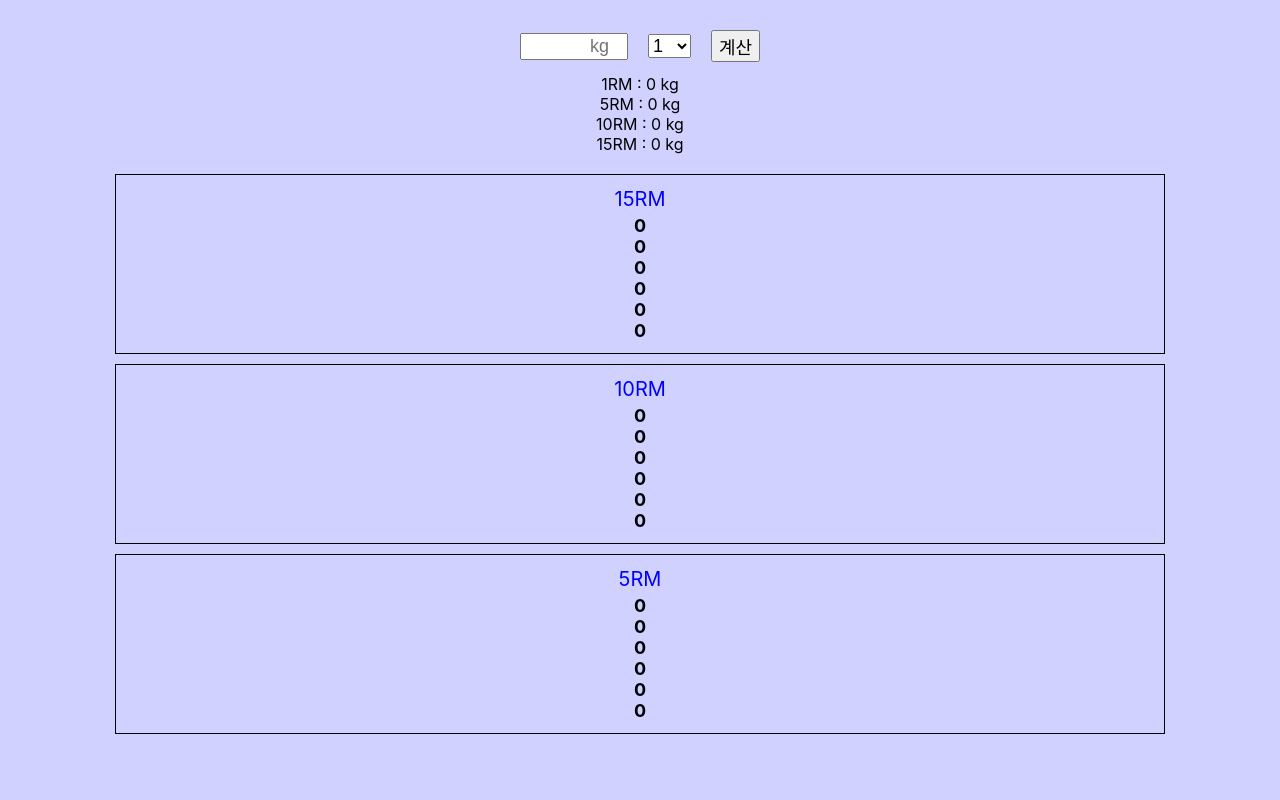
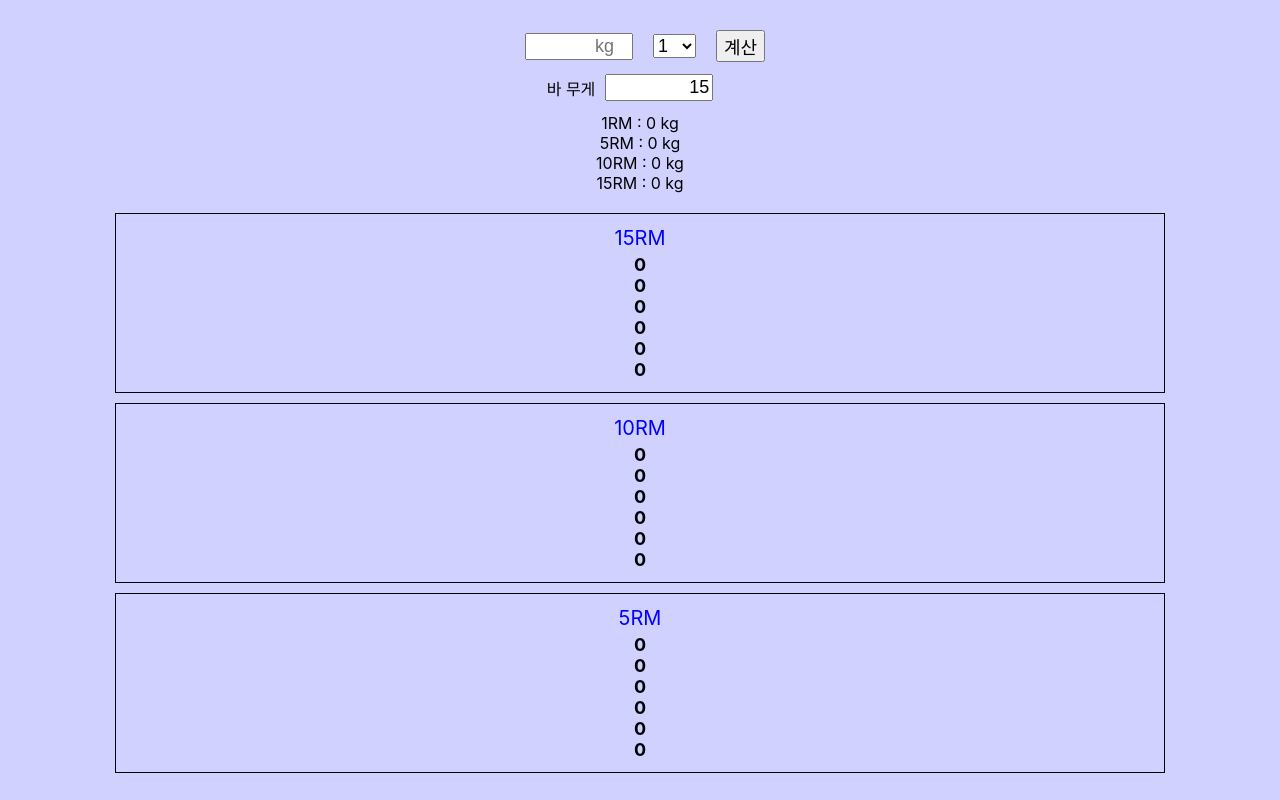
Before and after one commit to LimFull/rmCalculator, a React (Create React App) app: page / in a window 1280 px wide. Built offline with nearby package versions, Linux system fonts and the light colour scheme.

Commit message:
바 무게 입력하는 기능 추가

```diff
--- a/src/pages/home/Routines.tsx
+++ b/src/pages/home/Routines.tsx
@@ -5,13 +5,14 @@ interface Props {
     rm5: number;
     rm10: number;
     rm15: number;
+    barWeight: number;
 }
 
-const Routines: FC<Props> = ({rm5, rm10, rm15}) => {
+const Routines: FC<Props> = ({rm5, rm10, rm15, barWeight}) => {
     const rage: number = rm5 * 0.05;
 
     const getTotalWeight = (weight: number) => {
-        return (weight * 2) + 15;
+        return (weight * 2) + barWeight;
     }
 
     const isCloseTo = (left: number, right: number, to: number): boolean => {
@@ -54,7 +55,7 @@ const Routines: FC<Props> = ({rm5, rm10, rm15}) => {
     }
 
     const getDiskWeight = (weight: number): number => {
-        const bar = 15;
+        const bar = barWeight;
         const total = weight - bar;
         const disks = [20, 20, 10, 10, 5, 2.5, 1.25];
 
--- a/src/pages/home/index.tsx
+++ b/src/pages/home/index.tsx
@@ -5,6 +5,7 @@ import Routines from "./Routines";
 const Home: FC = () => {
     const [lbs, setLbs] = useState<string>('');
     const [reps, setReps] = useState<number>(1);
+    const [barWeight, setBarWeight] = useState<number>(15);
     const [principleRms, setPrincipleRms] = useState<number[]>([0, 0, 0, 0])
     const ratio: number[] = [0, 1.0, 0.95, 0.93, 0.90, 0.87, 0.85, 0.83, 0.80, 0.77, 0.75, 0.73, 0.70, 0.67, 0.65, 0.63]
 
@@ -14,6 +15,10 @@ const Home: FC = () => {
 
     const handleSelectReps = (e: ChangeEvent<HTMLSelectElement>) => {
         setReps(Number(e.target.value));
+    }
+
+    const handleBarWeightChange = (e: ChangeEvent<HTMLInputElement>) => {
+        setBarWeight(Number(e.target.value));
     }
 
     const onCalculateClick = () => {
@@ -48,14 +53,24 @@ const Home: FC = () => {
             </Reps>
             <CalculateBtn onClick={onCalculateClick}>계산</CalculateBtn>
         </InputContainer>
+        <BarContainer>
+            {"바 무게"}<LBSInput placeholder={'15'} value={barWeight.toString()} onChange={handleBarWeightChange}/>
+        </BarContainer>
         <RmText>{`1RM : ${principleRms[0]} kg`}</RmText>
         <RmText>{`5RM : ${principleRms[1]} kg`}</RmText>
         <RmText>{`10RM : ${principleRms[2]} kg`}</RmText>
         <RmText>{`15RM : ${principleRms[3]} kg`}</RmText>
-        <Routines rm5={principleRms[1]} rm10={principleRms[2]} rm15={principleRms[3]}></Routines>
+        <Routines rm5={principleRms[1]} rm10={principleRms[2]} rm15={principleRms[3]} barWeight={barWeight}></Routines>
     </Container>
 }
 
+const BarContainer = styled.div`
+  display: flex;
+  flex-direction: row;
+  align-items: center;
+  margin-bottom: 12px;
+
+`
 
 const RmText = styled.div`
 `
@@ -75,7 +90,9 @@ const LBSInput = styled.input`
   width: 100px;
   text-align: right;
   margin-right: 20px;
+  margin-left: 10px;
 `
+
 const InputContainer = styled.div`
   display: flex;
   flex-direction: row;
```
Also changed, not shown: 5 other files (tests, documents, lock files or other folders).
